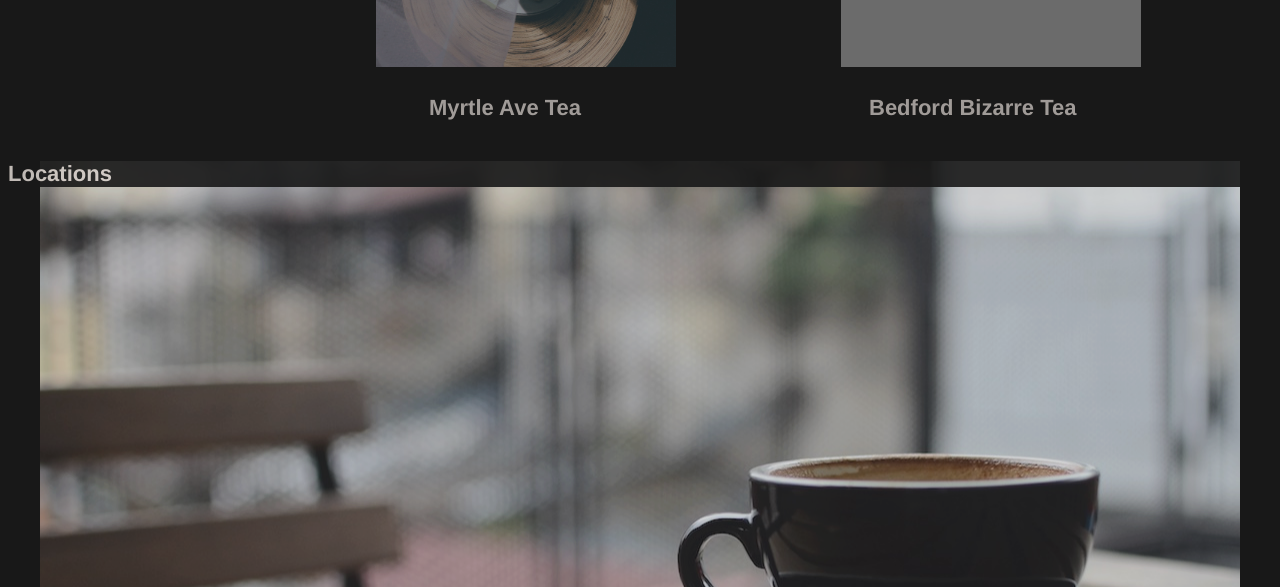
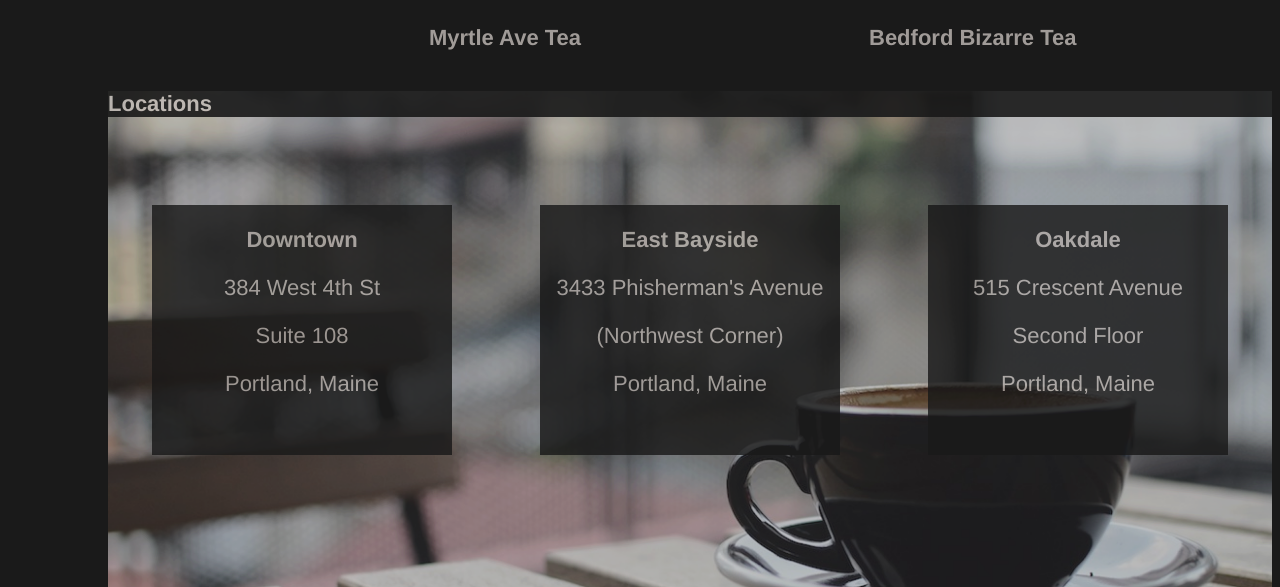
Before and after one commit to Bubbles2016/teacozy, a plain HTML site: page index.html in a window 1280 px wide. Shown: the part 1481-2068 px from the top of the page. Drawn offline with Linux system fonts and the light colour scheme; grey boxes are pictures that could not be loaded.

Commit message:
adding main3

```diff
--- a/index.html
+++ b/index.html
@@ -67,7 +67,30 @@
   </div><!--div main2-->
 
     <div class="main3">
-      <h2>Locations</h2>
+      <div id="locations">
+        <h2>Locations</h2>
+        <div class="locationflex">
+          <div class="location1">
+            <h3>Downtown</h3>
+            <p>384 West 4th St</p>
+            <p>Suite 108</p>
+            <p>Portland, Maine</p>
+          </div>
+          <div class="location2">
+            <h3>East Bayside</h3>
+            <p>3433 Phisherman's Avenue</p>
+            <p>(Northwest Corner)</p>
+            <p>Portland, Maine</p>
+
+          </div>
+          <div class="location3">
+            <h3>Oakdale</h3>
+            <p>515 Crescent Avenue</p>
+            <p>Second Floor</p>
+            <p>Portland, Maine</p>
+          </div>
+        </div>
+      </div>
     </div>
 
     <footer>
--- a/resources/css/style.css
+++ b/resources/css/style.css
@@ -10,6 +10,7 @@
 header {
   height: 69px;
   border-bottom: 1px solid seashell;
+  position: fixed;
 }
 .logo {
   /*display: inline-block;*/
@@ -93,11 +94,33 @@ header span {
 .subtitle2 {
   margin-left: 30px;
 }
-.main3 {
+
+#locations {
   height: 500px;
   background: url("../../resources/images/locations-background.jpg") no-repeat center center;
-  background: cover;
+  background-size: cover;
+  margin-left: 100px;
 }
+#locations span {
+  text-align: center;
+  font-size: 33px;
+  margin-top: 70px;
+}
+.locationflex {
+  height: 500px;
+  display: flex;
+  background-color: transparent;
+  justify-content: space-around;
+  /*align-items: center;*/
+}
+.location1, .location2, .location3 {
+  width: 300px;
+  height: 250px;
+  background: black;
+  margin-top: 70px;
+  text-align: center;
+}
+
 footer h2, footer h5 {
   text-align: center;
 }
```
